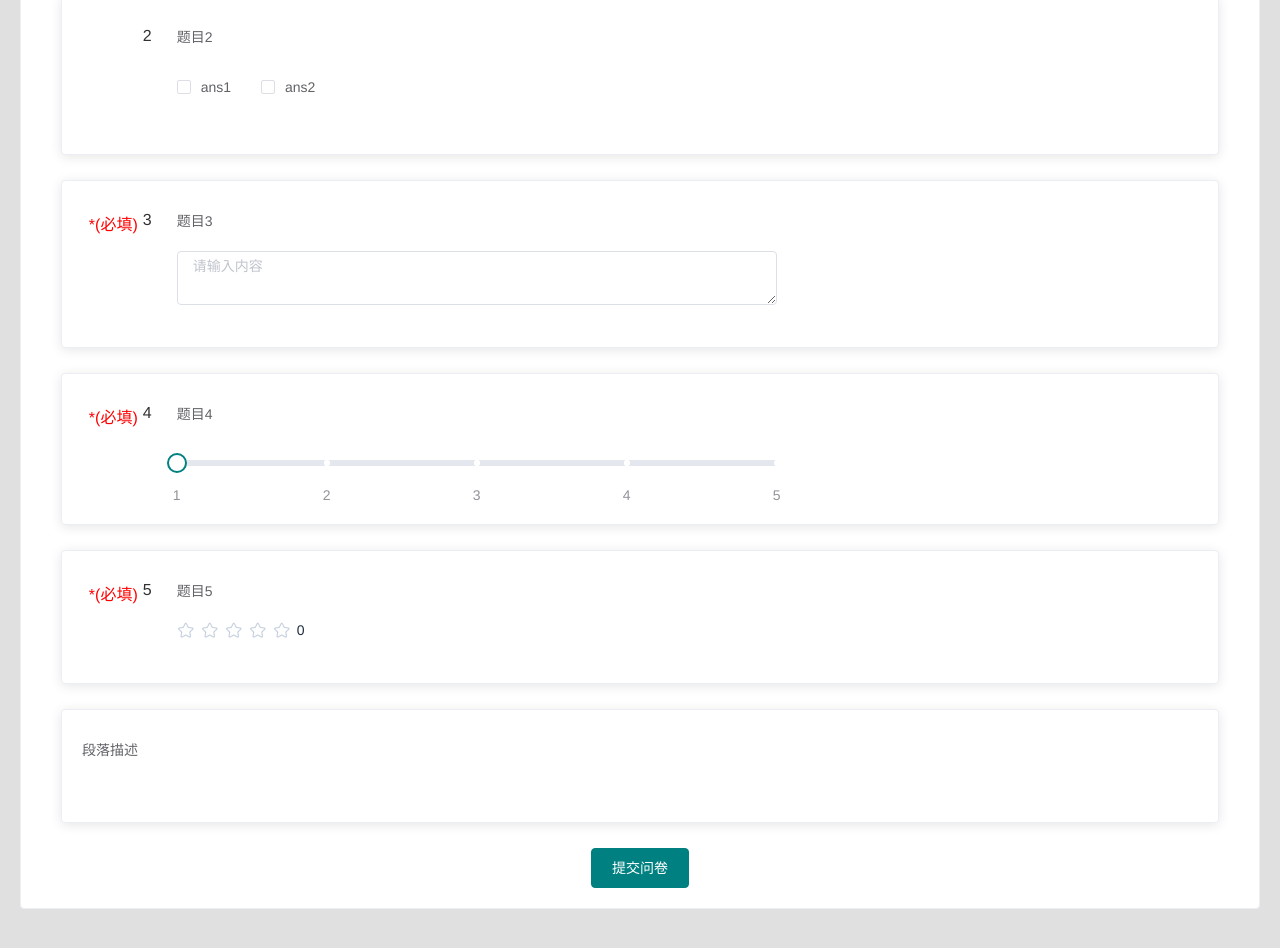
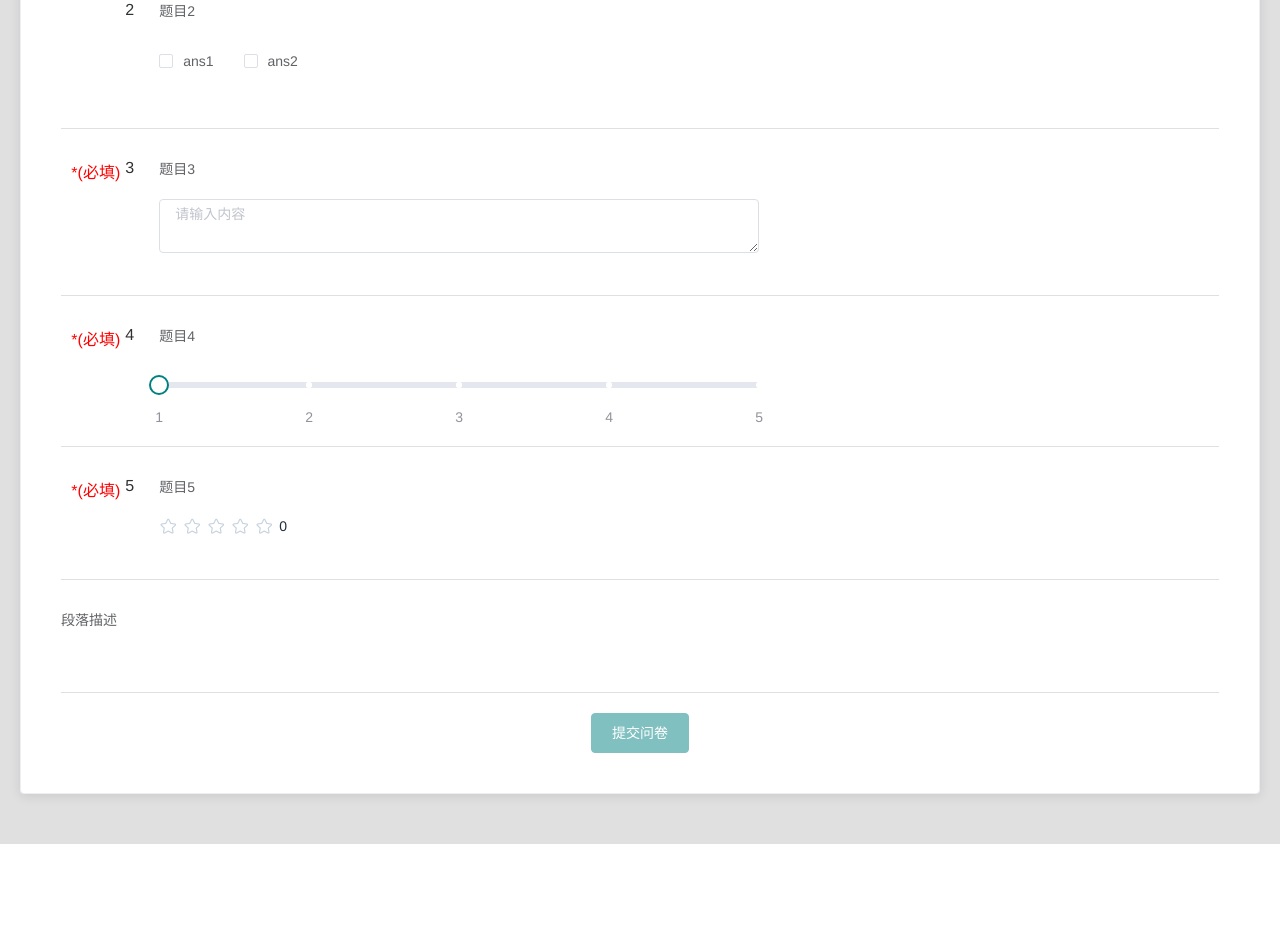
Before and after one commit to HuIsKelvin/survey-analysis-frontend, a Vue app: page /survey in a window 1280 px wide. Shown: the part 360-1308 px from the top of the page. After the commit the page ends 1204 px from the top, so only its background shows below. Built offline with nearby package versions, Linux system fonts and the light colour scheme; what v-charts would draw is missing.

Commit message:
change: 将填写的表单封装为组件,分离问卷预览页面和问卷填写页面

```diff
--- /dev/null
+++ b/src/components/questionSurvey/SurveyQuestionire.vue
@@ -0,0 +1,113 @@
+<template>
+  <div id="survey-questionire">
+    <div class="survey-container">
+      <el-card shadow="always">
+        <!-- 问卷标题 -->
+        <h1 class="survey-title">标题</h1>
+        <!-- 问卷题目 -->
+        <div class="survey-questions">
+          <el-form
+            label-position="top"
+            ref="answerForm">
+            <div
+              class="question-item"
+              v-for="(setting, index) in questionList"
+              :key="index">
+              <!-- <el-card shadow="always"> -->
+                <dynamic-question :setting="setting"></dynamic-question>
+              <!-- </el-card> -->
+            </div>
+          </el-form>
+        </div>
+        <!-- 问卷操作 -->
+        <div class="survey-operation">
+          <el-button
+            type="primary"
+            @click="submitQuestionire"
+            :disabled="isSubmit === false">提交问卷
+          </el-button>
+        </div>
+      </el-card>
+    </div>
+  </div>
+</template>
+
+<script>
+import { mapGetters, mapActions } from "vuex";
+import DynamicQueation from "@/components/questionSurvey/DynamicQuestion";
+
+export default {
+  name: "SurveyQuestionire",
+  components: {
+    "dynamic-question": DynamicQueation
+  },
+  props: {
+    questionList: {
+      type: Array
+    }
+  },
+  data() {
+    return {
+      validateRules: {},
+      isSubmit: false
+    }
+  },
+  methods: {
+    submitQuestionire() {
+      console.log("submit answer");
+      // this.$refs["answerForm"].validate((valid) => {
+      //   if (valid) {
+      //     alert('submit!');
+      //   } else {
+      //     console.log('error submit!!');
+      //     return false;
+      //   }
+      // });
+    },
+    // 生成校验规则
+    generateValidateRules() {
+      let rule = { required: true, message: "此项为必填", trigger: "change" }
+      this.questionList
+        .filter(el=> el.isRequired == true)
+        .forEach(el => {
+          // this.Vue.set(this.validateRules, el.title, rule)
+          this.validateRules[el.title] = [rule]
+        });
+    }
+  }
+}
+</script>
+
+<style lang="scss" scoped>
+#survey-questionire {
+  width: 100%;
+
+  .survey-container {
+    max-width: 1300px;
+    margin: 0 auto;
+    padding: 0 20px;
+    padding-top: 50px;
+    padding-bottom: 50px;
+
+    .survey-title {
+      margin: 30px auto;
+    }
+
+    .survey-questions{
+      .question-item {
+        margin: 0 20px;
+        padding: 20px 0;
+        border-top: 1px solid #e0e0e0;
+
+        &:last-of-type {
+          border-bottom: 1px solid #e0e0e0;
+        }
+      }
+    }
+
+    .survey-operation {
+      margin: 20px auto;
+    }
+  }
+}
+</style>
--- a/src/views/questionaire/Preview.vue
+++ b/src/views/questionaire/Preview.vue
@@ -1,9 +1,15 @@
 <template>
-    <multiple-choice></multiple-choice>
+    <div id="preview">
+        <h3>预览界面</h3>
+        <survey-questionire
+            :questionList="questionList">
+        </survey-questionire>
+    </div>
 </template>
 
 <script>
-import MultipleChoice from "../../components/question/MultipleChoice.vue"
+import { mapGetters, mapActions } from "vuex";
+import SurveyQuestionire from "@/components/questionSurvey/SurveyQuestionire";
 
 export default {
     name: "Preview",
@@ -11,7 +17,12 @@ export default {
         return {};
     },
     components: {
-        "multiple-choice": MultipleChoice
+        "survey-questionire": SurveyQuestionire
+    },
+    computed: {
+        ...mapGetters("survey", {
+            "questionList": "surveyQuestionList"
+        })
     }
 
 }
--- a/src/views/questionaire/Survey.vue
+++ b/src/views/questionaire/Survey.vue
@@ -1,52 +1,23 @@
 <template>
   <div id="survey">
-    <div class="survey-container">
-      <el-card shadow="never">
-        <!-- 问卷标题 -->
-        <h1 class="survey-title">标题</h1>
-        <!-- 问卷题目 -->
-        <div class="survey-questions">
-          <el-form
-            label-position="top"
-            ref="answerForm">
-            <div
-              class="question-item"
-              v-for="(setting, index) in questionList"
-              :key="index">
-              <el-card shadow="always">
-                <dynamic-question :setting="setting"></dynamic-question>
-              </el-card>
-            </div>
-          </el-form>
-        </div>
-        <!-- 问卷操作 -->
-        <div class="survey-operation">
-          <el-button type="primary" @click="submitQuestionire">提交问卷</el-button>
-        </div>
-      </el-card>
-    </div>
+    <survey-questionire
+      :questionList="questionList">
+    </survey-questionire>
   </div>
 </template>
 
 <script>
 import { mapGetters, mapActions } from "vuex";
-import DynamicQueation from "@/components/questionSurvey/DynamicQuestion";
+import SurveyQuestionire from "@/components/questionSurvey/SurveyQuestionire";
 
 export default {
   name: "Survey",
   components: {
-    "dynamic-question": DynamicQueation
-  },
-  data() {
-    return {
-      // questionList: []
-      validateRules: {},
-    }
+    "survey-questionire": SurveyQuestionire
   },
   computed: {
     ...mapGetters("survey", {
-      "questionList": "surveyQuestionList",
-      // "answerSheet": "answerSheet"
+      "questionList": "surveyQuestionList"
     })
   },
   created() {
@@ -59,27 +30,6 @@ export default {
     console.log(this.$store.state.survey.questionList);
   },
   methods: {
-    submitQuestionire() {
-      console.log("submit answer");
-      // this.$refs["answerForm"].validate((valid) => {
-      //   if (valid) {
-      //     alert('submit!');
-      //   } else {
-      //     console.log('error submit!!');
-      //     return false;
-      //   }
-      // });
-    },
-    // 生成校验规则
-    generateValidateRules() {
-      let rule = { required: true, message: "此项为必填", trigger: "change" }
-      this.questionList
-        .filter(el=> el.isRequired == true)
-        .forEach(el => {
-          // this.Vue.set(this.validateRules, el.title, rule)
-          this.validateRules[el.title] = [rule]
-        });
-    },
     ...mapActions("survey", {
       gerAnswerSheet: "generateAnsSheet",
       prepareQuestionList: "prepareQuestionList"
@@ -90,29 +40,7 @@ export default {
 
 <style lang="scss" scoped>
 #survey {
-  width: 100%;
   height: 100%;
   background-color: #e0e0e0;
-  // background-color: #A7D75F;
-
-  .survey-container {
-    max-width: 1300px;
-    margin: 0 auto;
-    padding: 0 20px;
-    padding-top: 50px;
-    padding-bottom: 50px;
-
-    .survey-title {
-      margin: 30px auto;
-    }
-
-    .survey-questions{
-      .question-item {
-        margin-bottom: 25px;
-        margin-left: 20px;
-        margin-right: 20px;
-      }
-    }
-  }
 }
 </style>
```
Also changed, not shown: src/components/questionSurvey/SortQuestion.vue (added, +17 -0 lines).
